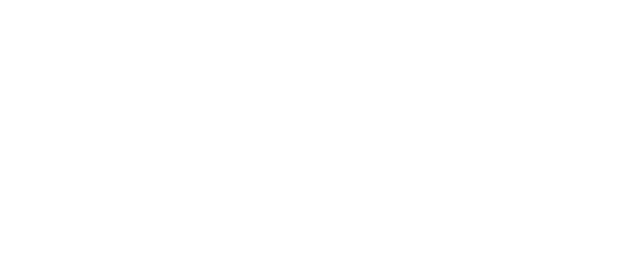
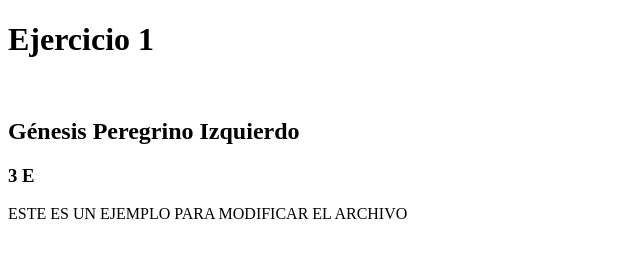
Before and after one commit to genesis-vla/G-nesisPeregrinoIzquierdo, a plain HTML site: page index.html in a window 1280 px wide. Shown: the whole page, without its empty margins (0-640 px from the left). Drawn offline with Linux system fonts and the light colour scheme.

Commit message:
Update index.html

```diff
--- a/index.html
+++ b/index.html
@@ -10,6 +10,10 @@
     <link rel="shortcut icon" href="IMG/37e293ec4e7a6be5b10378c190fc7150.jpg" type="image/x-icon">
 </head>
 <body>
+    <h1>Ejercicio 1</h1><br>
+    <h2>Génesis Peregrino Izquierdo</h2>
+    <h3>3 E</h3>
+    <p> ESTE ES UN EJEMPLO PARA MODIFICAR EL ARCHIVO</p>
+</body>
 
-</body>
 </html>
```
